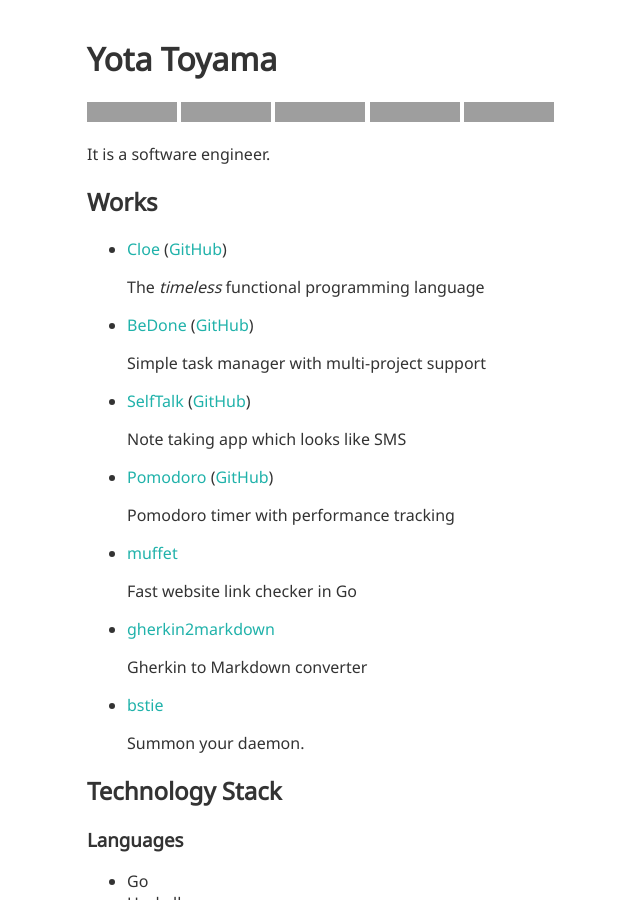
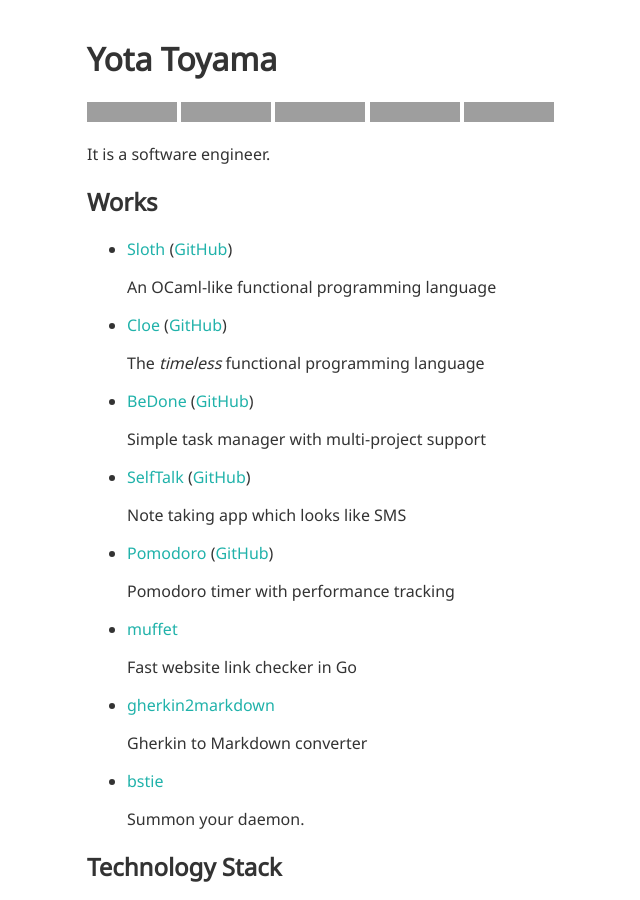
Before and after one commit to raviqqe/raviqqe.github.io, a Jekyll site: the page built from index.md, in a window 1280 px wide and 900 px high, cut to the strip 0-900 px from the top of the window. Shown: the whole strip, without its empty margins (153-793 px from the left). Built offline with Jekyll 4.4.1, drawn with Linux system fonts in a browser that asks for light colours; our own code applies the rules of GitHub Pages for plain Markdown files; grey boxes are pictures that could not be loaded.

Commit message:
Add link to sloth

```diff
--- a/index.md
+++ b/index.md
@@ -9,6 +9,10 @@
 It is a software engineer.
 
 ## Works
+
+- [Sloth](https://github.com/raviqqe/sloth) ([GitHub](https://github.com/raviqqe/sloth))
+
+  An OCaml-like functional programming language
 
 - [Cloe](https://cloe-lang.org) ([GitHub](https://github.com/cloe-lang/cloe))
 
```
